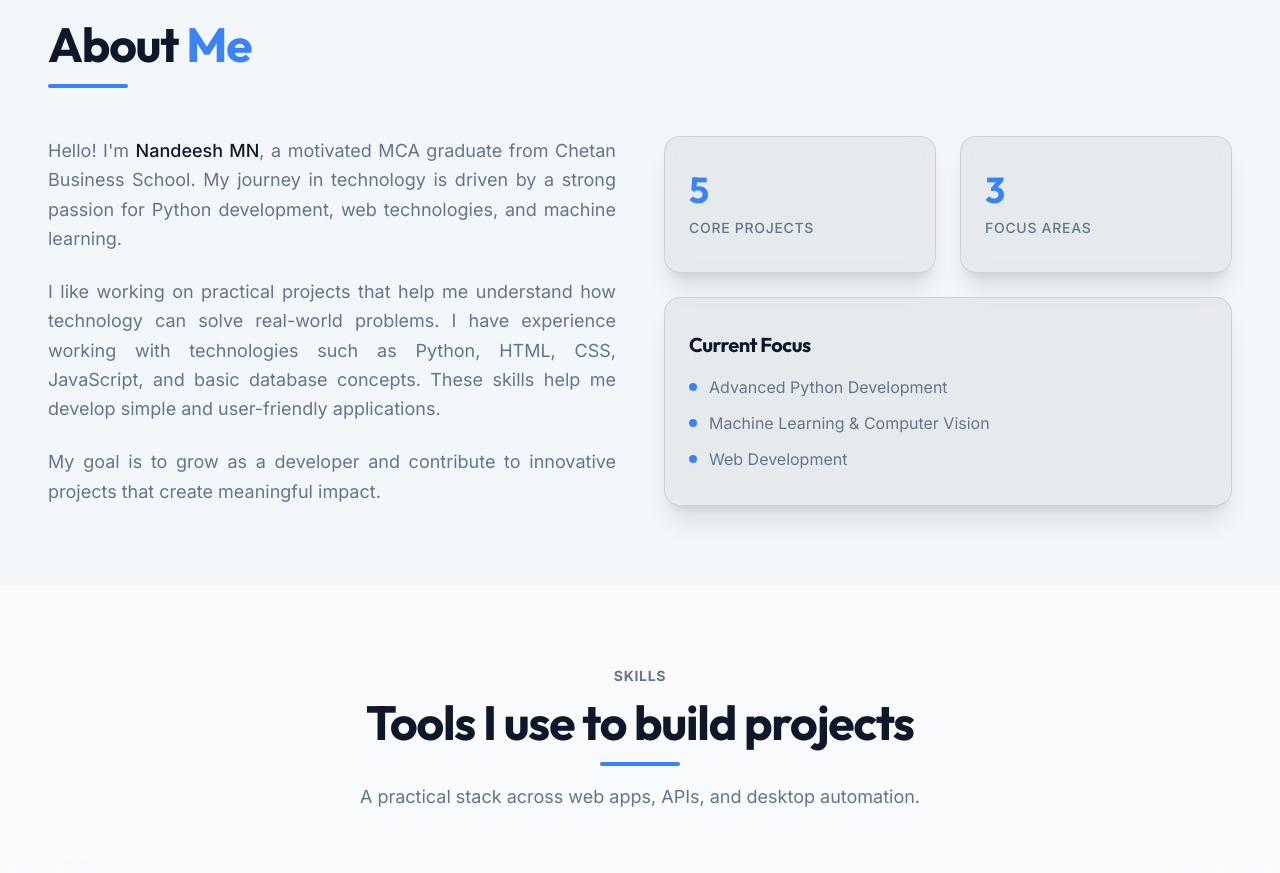
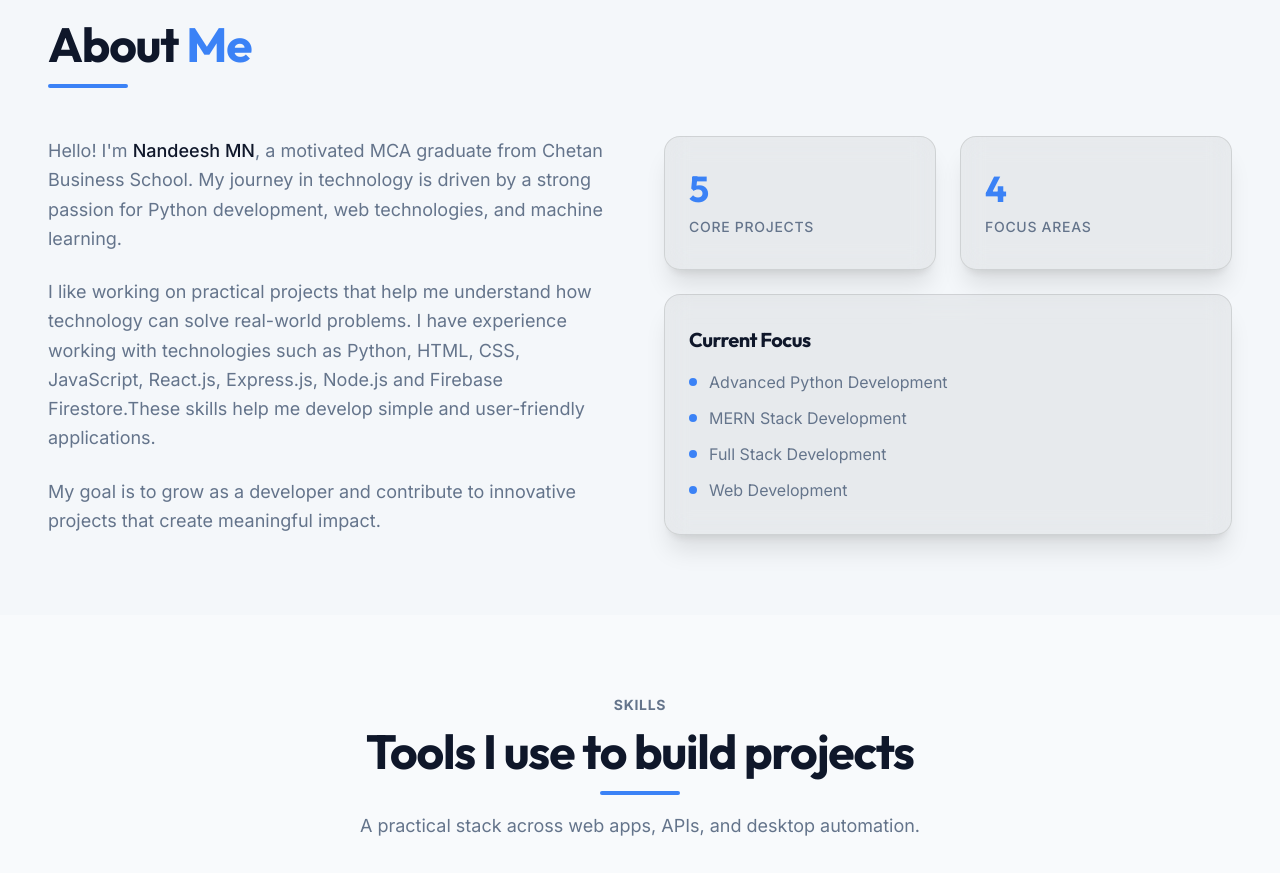
Before and after one commit to NandeeshMN/Nandeesh_Portfolio, a React (Vite) app: page / in a window 1280 px wide. Shown: the part 860-1733 px from the top of the page. Built offline with nearby package versions, Linux system fonts and the light colour scheme.

Commit message:
changed current focuses

```diff
--- a/src/components/About.jsx
+++ b/src/components/About.jsx
@@ -30,13 +30,16 @@ const About = () => {
             transition={{ duration: 0.6, delay: 0.2 }}
             className="flex flex-col justify-center space-y-6"
           >
-            <p className="text-lg text-text-muted leading-relaxed text-justify">
+            <p className="text-lg text-text-muted leading-relaxed text-left">
               Hello! I'm <span className="text-light font-medium">Nandeesh MN</span>, a motivated MCA graduate from Chetan Business School. My journey in technology is driven by a strong passion for Python development, web technologies, and machine learning.
             </p>
-            <p className="text-lg text-text-muted leading-relaxed text-justify">
-              I like working on practical projects that help me understand how technology can solve real-world problems. I have experience working with technologies such as Python, HTML, CSS, JavaScript, and basic database concepts. These skills help me develop simple and user-friendly applications.
+            <p className="text-lg text-text-muted leading-relaxed text-left">
+              I like working on practical projects that help me understand how technology
+              can solve real-world problems. I have experience working with technologies
+              such as Python, HTML, CSS, JavaScript, React.js, Express.js, Node.js and Firebase Firestore.These skills
+              help me develop simple and user-friendly applications.
             </p>
-            <p className="text-lg text-text-muted leading-relaxed text-justify">
+            <p className="text-lg text-text-muted leading-relaxed text-left">
               My goal is to grow as a developer and contribute to innovative projects that create meaningful impact.
             </p>
           </motion.div>
@@ -55,7 +58,7 @@ const About = () => {
             </div>
 
             <div className="glass-panel p-6 rounded-2xl flex flex-col justify-center transition-transform hover:-translate-y-2 duration-300">
-              <h3 className="text-4xl font-bold text-accent mb-2">3</h3>
+              <h3 className="text-4xl font-bold text-accent mb-2">4</h3>
               <p className="text-sm text-text-muted uppercase tracking-wider font-medium">Focus Areas</p>
             </div>
 
@@ -68,7 +71,11 @@ const About = () => {
                 </li>
                 <li className="flex items-center text-text-muted">
                   <span className="w-2 h-2 bg-accent rounded-full mr-3"></span>
-                  Machine Learning & Computer Vision
+                  MERN Stack Development
+                </li>
+                <li className="flex items-center text-text-muted">
+                  <span className="w-2 h-2 bg-accent rounded-full mr-3"></span>
+                  Full Stack Development
                 </li>
                 <li className="flex items-center text-text-muted">
                   <span className="w-2 h-2 bg-accent rounded-full mr-3"></span>
```
